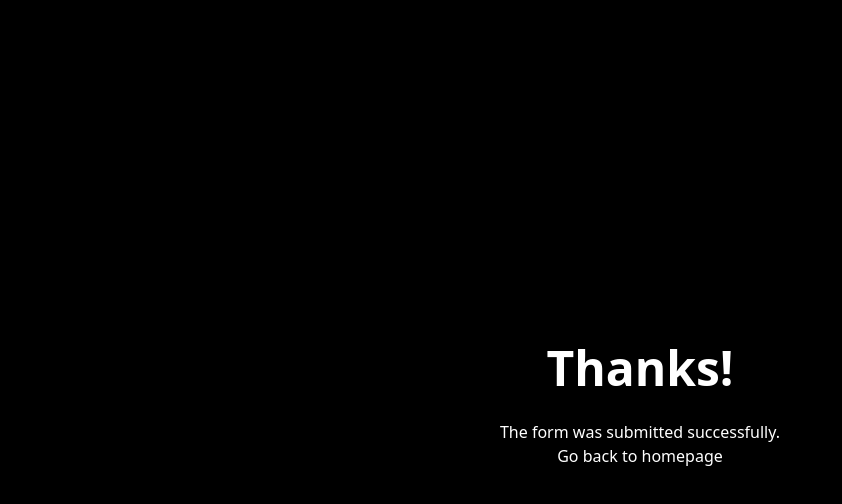
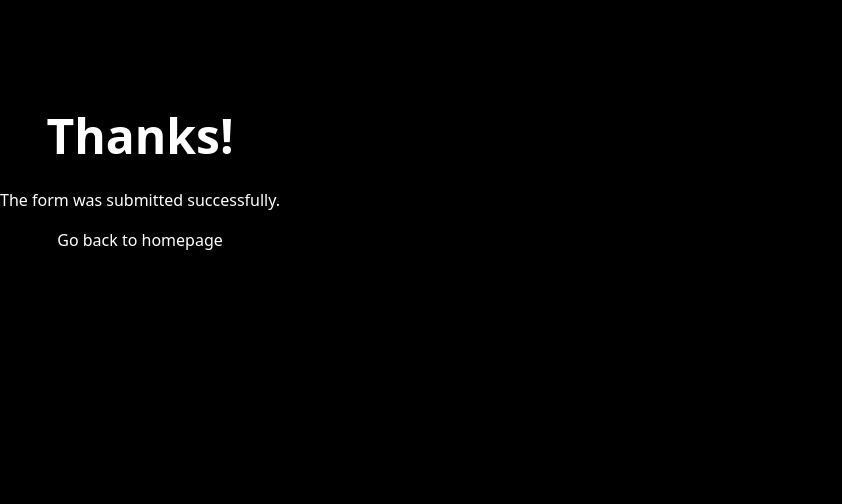
Before and after one commit to RuskyDev/ruskydev.github.io, a plain HTML site: page temp/thanks.html in a window 1280 px wide. Shown: the whole page, without its empty margins (0-842 px from the left). Drawn offline with nearby package versions, Linux system fonts and the light colour scheme.

Commit message:
Fixed issue with thanks page not working...

```diff
--- a/temp/thanks.html
+++ b/temp/thanks.html
@@ -15,9 +15,12 @@
     .container {
       height: 100vh;
       display: flex;
-      flex-direction: column;
       justify-content: center;
       align-items: center;
+    }
+
+    .content {
+      text-align: center;
     }
 
     h1 {
@@ -29,14 +32,29 @@
     a {
       color: white;
     }
+
+    @media (min-width: 768px) {
+      /* For desktop */
+      .container {
+        justify-content: flex-start;
+        align-items: flex-start;
+      }
+
+      .content {
+        max-width: 600px;
+        margin-top: 100px;
+      }
+    }
   </style>
 </head>
 
 <body>
   <div class="container">
-    <h1>Thanks!</h1>
-    <p>The form was submitted successfully.</p>
-    <p><a href="index.html">Go back to homepage</a></p>
+    <div class="content">
+      <h1 class="text-center mb-4">Thanks!</h1>
+      <p class="mb-4">The form was submitted successfully.</p>
+      <p class="mb-4"><a href="../index.html">Go back to homepage</a></p>
+    </div>
   </div>
 </body>
 
```
Also changed, not shown: contact-me.html (+1 -1 lines).
